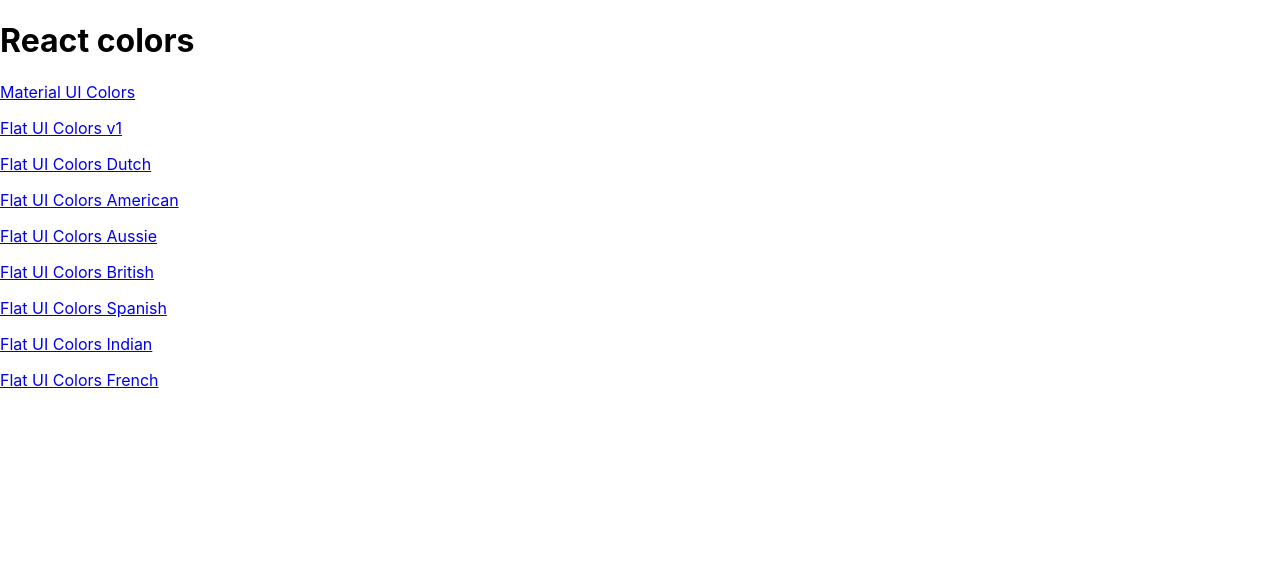
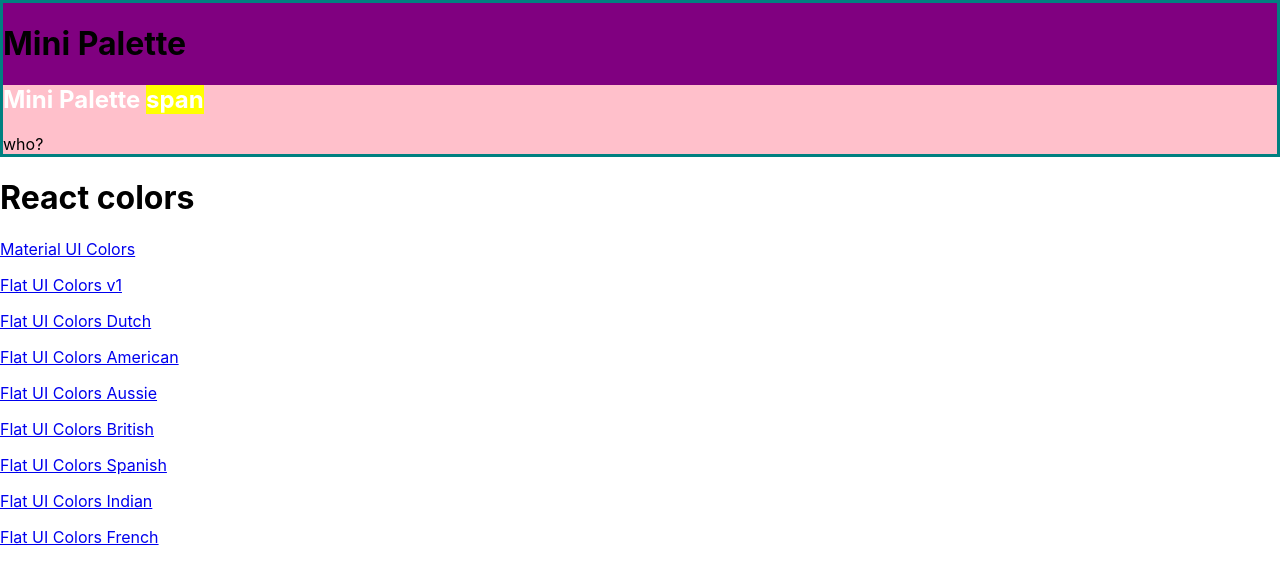
Before and after one commit to Carlito1113/palette, a React (Create React App) app: page / in a window 1280 px wide. Shown: the top 584 px of the page. Built offline with nearby package versions, Linux system fonts and the light colour scheme.

Commit message:
add withstyles and style minipalette

```diff
--- a/package.json
+++ b/package.json
@@ -7,6 +7,8 @@
     "@emotion/styled": "^11.3.0",
     "@mui/icons-material": "^5.0.1",
     "@mui/material": "^5.0.2",
+    "@mui/styled-engine-sc": "^5.0.0",
+    "@mui/styles": "^5.0.1",
     "@testing-library/jest-dom": "^5.11.4",
     "@testing-library/react": "^11.1.0",
     "@testing-library/user-event": "^12.1.10",
@@ -17,6 +19,7 @@
     "react-dom": "^17.0.2",
     "react-router-dom": "^5.3.0",
     "react-scripts": "4.0.3",
+    "styled-components": "^5.3.1",
     "web-vitals": "^1.0.1"
   },
   "scripts": {
--- a/src/App.js
+++ b/src/App.js
@@ -22,9 +22,6 @@
         )}
       />
     </Switch>
-    // <div className="App">
-    //   <Palette palette={generatePalette(seedPalettes[4])} />
-    // </div>
   )
 }
 
--- /dev/null
+++ b/src/components/MiniPalette.js
@@ -0,0 +1,34 @@
+import React from 'react'
+import { withStyles } from '@mui/styles'
+
+const styles = {
+  main: {
+    backgroundColor: 'purple',
+    border: '3px solid teal',
+  },
+  secondary: {
+    backgroundColor: 'pink',
+    '& h1': {
+      color: 'white',
+      '& span': {
+        backgroundColor: 'yellow'
+      }
+    }
+  },
+}
+
+const MiniPalette = props => {
+  const { classes } = props
+
+  return (
+    <div className={classes.main}>
+      <h1>Mini Palette</h1>
+      <section className={classes.secondary} >
+        <h1>Mini Palette <span>span</span></h1>
+        <span>who?</span>
+      </section>
+    </div>
+  )
+}
+
+export default withStyles(styles)(MiniPalette)
--- a/src/components/PaletteList.js
+++ b/src/components/PaletteList.js
@@ -1,9 +1,11 @@
 import React from 'react'
+import MiniPalette from './MiniPalette'
 import { Link } from 'react-router-dom'
 
 const PaletteList = ({ palettes }) => {
   return (
     <div>
+    <MiniPalette />
       <h1>React colors</h1>
       {palettes.map(palette => (
         <p>
--- a/src/index.js
+++ b/src/index.js
@@ -6,11 +6,9 @@
 import reportWebVitals from './reportWebVitals'
 
 ReactDOM.render(
-  <React.StrictMode>
-    <BrowserRouter>
-      <App />
-    </BrowserRouter>
-  </React.StrictMode>,
+  <BrowserRouter>
+    <App />
+  </BrowserRouter>,
   document.getElementById('root')
 )
 
```
Also changed, not shown: 1 other file (tests, documents, lock files or other folders).
